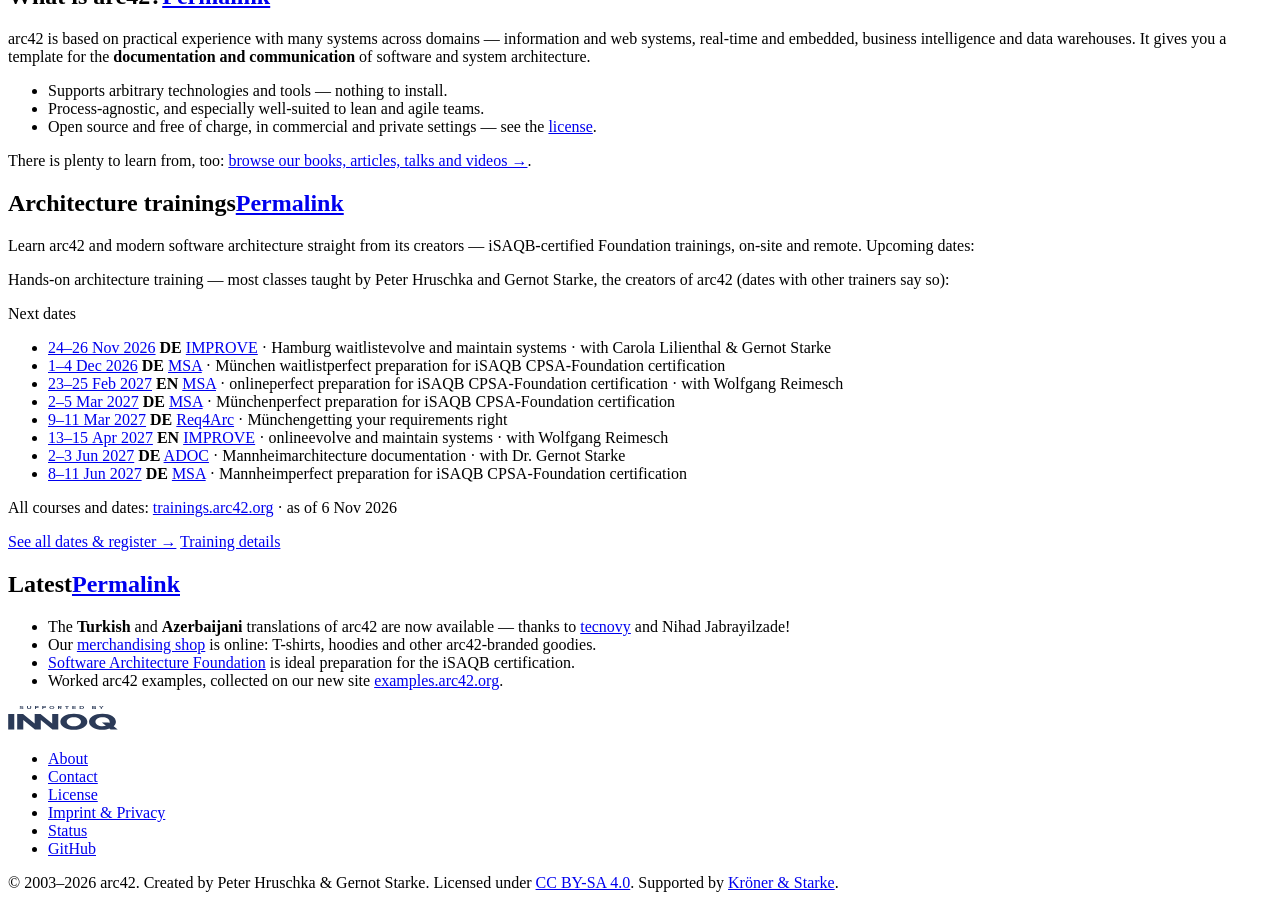
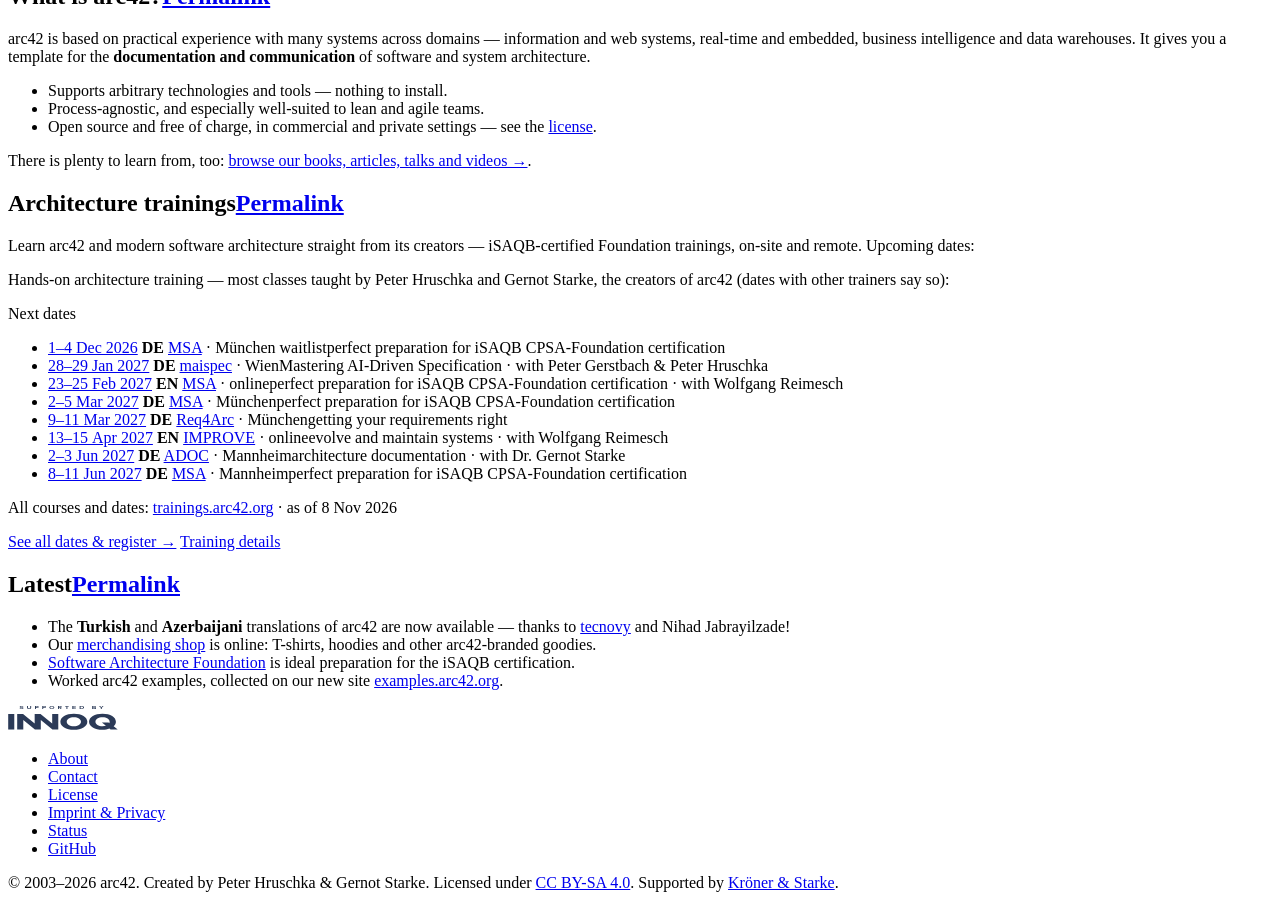
Before and after one commit to arc42/arc42.org-site, a Jekyll site: the page built from _pages/home.md, in a window 1280 px wide and 900 px high, scrolled down 1908 px. Built offline with Jekyll 4.4.1, drawn with Linux system fonts in a browser that asks for light colours; cached includes are drawn as plain includes; part of the change alters nothing that is shown.

Commit message:
trainings: 3 training changes (maispec, IMPROVE)
- course   maispec (maispec): new course
- added    27-01 maispec (maispec-jan-2027), 2027-01-28 to 2027-01-29, Wien, de
- removed  26-11 IMPROVE (improve-nov-2026)

```diff
--- a/_data/trainings.json
+++ b/_data/trainings.json
@@ -1,6 +1,6 @@
 {
   "$schema": "https://trainings.arc42.org/api/trainings.schema.json",
-  "generated": "2026-11-06T15:14:44+00:00",
+  "generated": "2026-11-08T12:51:21+00:00",
   "courses": [
     {
       "blurb": "Two expert trainers at all times, highly practical and pragmatic, ideal preparation for iSAQB CPSA-Foundation certification.",
@@ -196,24 +196,6 @@
             "currency": "EUR",
             "alumni": 2050
           },
-          "id": "improve-nov-2026",
-          "code": "26-11 IMPROVE",
-          "start": "2026-11-24",
-          "end": "2026-11-26",
-          "language": "de",
-          "format": "public",
-          "status": "waitlist",
-          "url": "https://trainings.arc42.org/#improve-nov-2026"
-        },
-        {
-          "city": "Hamburg",
-          "country": "DE",
-          "pricing": "Normalpreis: 2.200 € (für unsere Alumni 2.050 €)",
-          "price": {
-            "amount": 2200,
-            "currency": "EUR",
-            "alumni": 2050
-          },
           "id": "improve-jun-2027",
           "code": "27-06 IMPROVE",
           "start": "2027-06-22",
@@ -396,6 +378,49 @@
           "url": "https://trainings.arc42.org/#adoc-oct-2027"
         }
       ]
+    },
+    {
+      "blurb": "One specification for requirements and architecture as the foundation for agentic software engineering",
+      "blurb_de": "Eine Spezifikation für Requirements und Architektur als Basis für agentisches Software-Engineering.",
+      "blurb_en": "One specification for requirements and architecture as the foundation for agentic software engineering",
+      "show_on": [
+        "www.arc42.de",
+        "arc42.org",
+        "www.systems42.org"
+      ],
+      "id": "maispec",
+      "short_title": "maispec",
+      "title": "Mastering AI-Driven Specification",
+      "url": "https://www.arc42.de/info-maispec/",
+      "trainers": [
+        "Dr. Peter Hruschka",
+        "Dr. Gernot Starke",
+        "Peter Gerstbach"
+      ],
+      "dates": [
+        {
+          "city": "Wien",
+          "country": "DE",
+          "trainers": [
+            "Peter Gerstbach",
+            "Peter Hruschka"
+          ],
+          "pricing": "Normalpreis: 1.500 € (für unsere Alumni 1.350 €)",
+          "price": {
+            "amount": 1500,
+            "currency": "EUR",
+            "alumni": 1350
+          },
+          "id": "maispec-jan-2027",
+          "code": "27-01 maispec",
+          "start": "2027-01-28",
+          "end": "2027-01-29",
+          "language": "de",
+          "format": "public",
+          "status": "open",
+          "url": "https://trainings.arc42.org/#maispec-jan-2027"
+        }
+      ]
     }
   ]
 }
```
